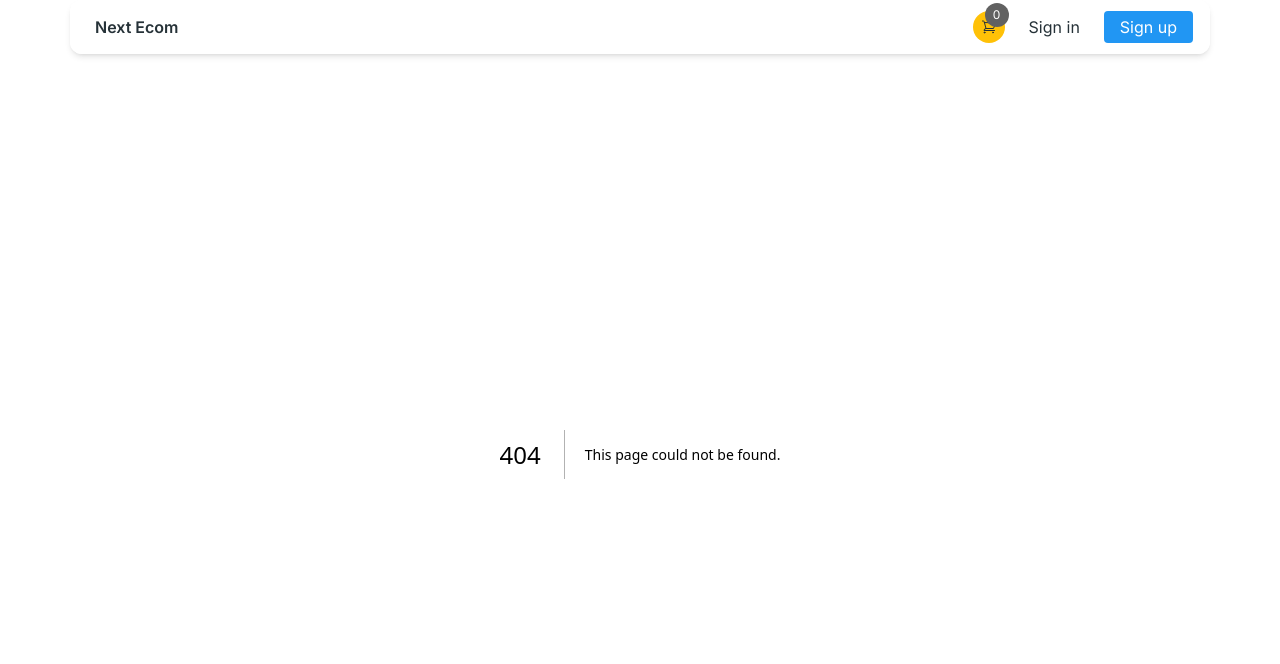
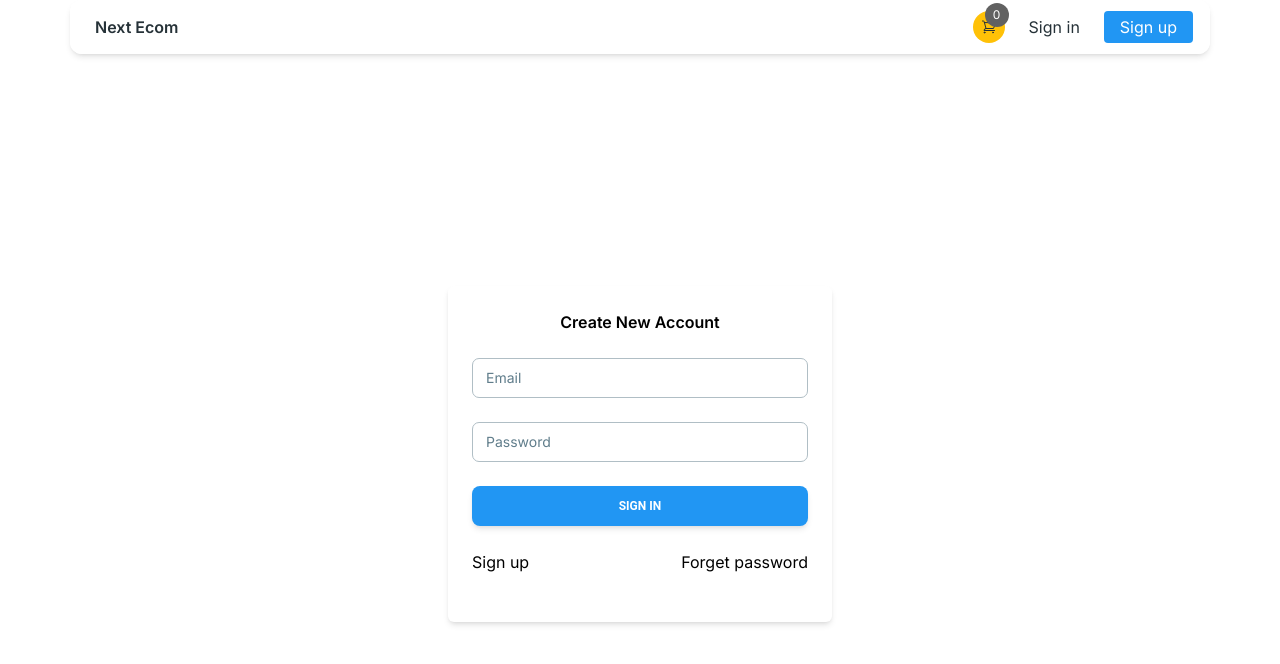
Before and after one commit to dturin1997/NextJS-E-Com-Masterclass-Learn-The-All-New-Next-JS, a Next.js app in the folder next-ecom/: page /auth/signin in a window 1280 px wide. Before the commit this address had no page. Shown: the top 664 px of the page. Built offline with nearby package versions, Linux system fonts and the light colour scheme.

Commit message:
Video-41-udemy: Sign in UI

```diff
--- /dev/null
+++ b/next-ecom/app/auth/signin/page.tsx
@@ -0,0 +1,94 @@
+"use client";
+
+import { XMarkIcon } from "@heroicons/react/24/outline";
+import { Button, Input } from "@material-tailwind/react";
+import AuthFormContainer from "@components/AuthFormContainer";
+import { filterFormikErrors } from "@/app/utils/formikHelpers";
+import React from "react";
+import { useFormik } from "formik";
+import Link from "next/link";
+import * as yup from "yup";
+import { signIn } from "next-auth/react";
+
+const validationSchema = yup.object().shape({
+  email: yup.string().email("Invalid email").required("Email is required"),
+  password: yup
+    .string()
+    .min(8, "Password must be at least 8 characters")
+    .required("Password is required"),
+});
+
+export default function SignIn() {
+  const {
+    values,
+    isSubmitting,
+    touched,
+    errors,
+    handleSubmit,
+    handleBlur,
+    handleChange,
+  } = useFormik({
+    initialValues: { email: "", password: "" },
+    validationSchema,
+    onSubmit: async (values, actions) => {
+      await signIn("credentials", {
+        ...values,
+      });
+    },
+  });
+
+  const errorsToRender = filterFormikErrors(errors, touched, values);
+
+  type valueKeys = keyof typeof values;
+
+  const { email, password } = values;
+  const error = (name: valueKeys) => {
+    return errors[name] && touched[name] ? true : false;
+  };
+
+  return (
+    <AuthFormContainer title="Create New Account" onSubmit={handleSubmit}>
+      <Input
+        name="email"
+        label="Email"
+        value={email}
+        onChange={handleChange}
+        onBlur={handleBlur}
+        error={error("email")}
+      />
+      <Input
+        name="password"
+        label="Password"
+        value={password}
+        onChange={handleChange}
+        onBlur={handleBlur}
+        error={error("password")}
+        type="password"
+      />
+      <Button
+        type="submit"
+        className="w-full bg-blue-500 text-white"
+        disabled={isSubmitting}
+      >
+        Sign in
+      </Button>
+      <div className="flex items-center justify-between">
+        <Link href="/auth/signup">Sign up</Link>
+        <Link href="/auth/forget-password">Forget password</Link>
+      </div>
+      <div className="">
+        {errorsToRender.map((item) => {
+          return (
+            <div
+              key={item}
+              className="space-x-1 flex items-center text-red-500"
+            >
+              <XMarkIcon className="w-4 h-4" />
+              <p className="text-xs">{item}</p>
+            </div>
+          );
+        })}
+      </div>
+    </AuthFormContainer>
+  );
+}
--- a/next-ecom/app/auth/signup/page.tsx
+++ b/next-ecom/app/auth/signup/page.tsx
@@ -8,6 +8,7 @@
 import * as yup from "yup";
 import { filterFormikErrors } from "@/app/utils/formikHelpers";
 import { toast } from "react-toastify";
+import Link from "next/link";
 
 const validationSchema = yup.object().shape({
   name: yup.string().required("Name is required"),
@@ -49,6 +50,11 @@
 
   const { email, name, password } = values;
 
+  type valueKeys = keyof typeof values;
+  const error = (name: valueKeys) => {
+    return errors[name] && touched[name] ? true : false;
+  };
+
   return (
     <AuthFormContainer title="Create New Account" onSubmit={handleSubmit}>
       <Input
@@ -57,6 +63,7 @@
         onChange={handleChange}
         onBlur={handleBlur}
         value={name}
+        error={error("name")}
       />
       <Input
         name="email"
@@ -64,6 +71,7 @@
         onChange={handleChange}
         onBlur={handleBlur}
         value={email}
+        error={error("email")}
       />
       <Input
         name="password"
@@ -72,6 +80,7 @@
         onChange={handleChange}
         onBlur={handleBlur}
         value={password}
+        error={error("password")}
       />
       <Button
         disabled={isSubmitting}
@@ -80,6 +89,12 @@
       >
         Sign up
       </Button>
+
+      <div className="flex items-center justify-between">
+        <Link href="/auth/signin">Sign in</Link>
+        <Link href="/auth/forget-password">Forget password</Link>
+      </div>
+
       <div className="">
         {formErrors.map((err) => {
           return (
```
Also changed, not shown: 1 other file (tests, documents, lock files or other folders).
